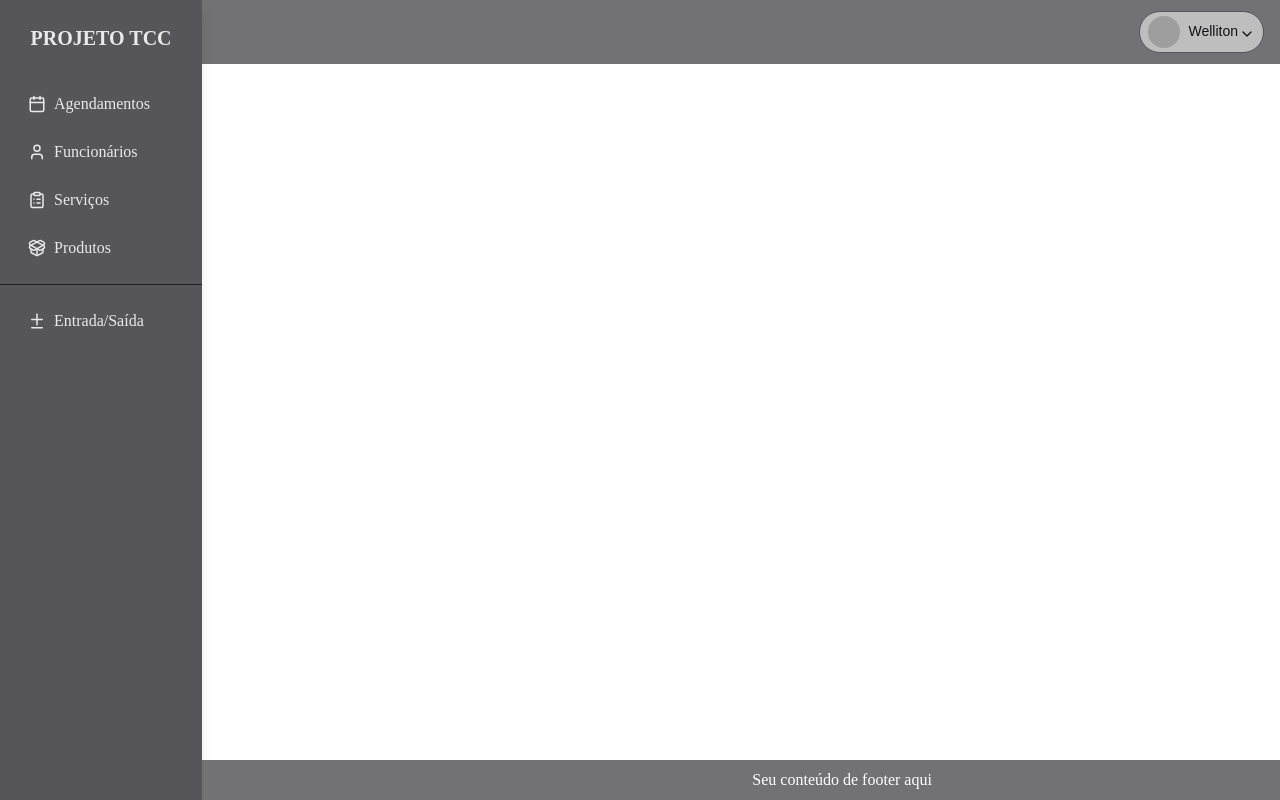
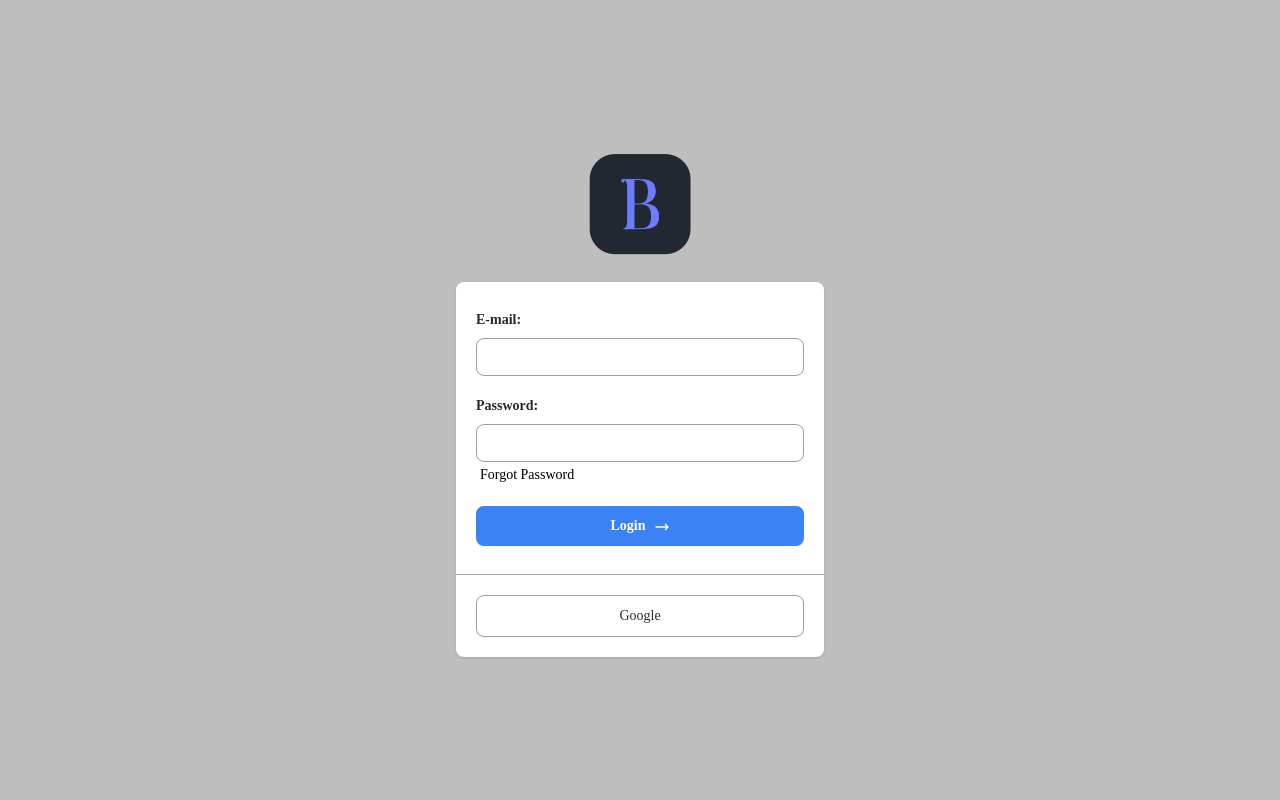
Before and after one commit to WellitonBecker/projeto, a Next.js app in the folder web/: page / in a window 1280 px wide. Built offline with nearby package versions, Linux system fonts and the light colour scheme; grey boxes are pictures that could not be loaded; a web font is replaced by a local one.

Commit message:
Alterado

```diff
--- a/web/src/app/layout.tsx
+++ b/web/src/app/layout.tsx
@@ -16,7 +16,7 @@ const baiJamjuree = BaiJamjuree({
 })
 
 export default function RootLayout({ children }: { children: ReactNode }) {
-  const isAutenticado = true
+  const isAutenticado = false
 
   return (
     <html lang="pt-br">
--- a/web/src/components/layouts/LayoutLogin.tsx
+++ b/web/src/components/layouts/LayoutLogin.tsx
@@ -1,13 +1,13 @@
-// import Image from 'next/image'
-// import logo from '../../app/icon.png'
+import Image from 'next/image'
+import logo from '../../app/icon.png'
 
 export default function LayoutLogin() {
   return (
     <div className="flex min-h-screen flex-col justify-center bg-gray-100 sm:py-12">
       <div className="xs:p-0 mx-auto p-10 md:w-full md:max-w-md">
-        {/* <div className="mb-5 flex justify-center">
+        <div className="mb-5 flex justify-center">
           <Image src={logo} alt="NLW Spacetime" height={120} />
-        </div> */}
+        </div>
         <div className="w-full divide-y divide-gray-200 rounded-lg bg-white shadow">
           <div className="px-5 py-7">
             <label className="block pb-1 text-sm font-semibold text-gray-600">
```
Also changed, not shown: web/src/app/globals.css (line endings or trailing spaces), web/src/app/icon.png.
